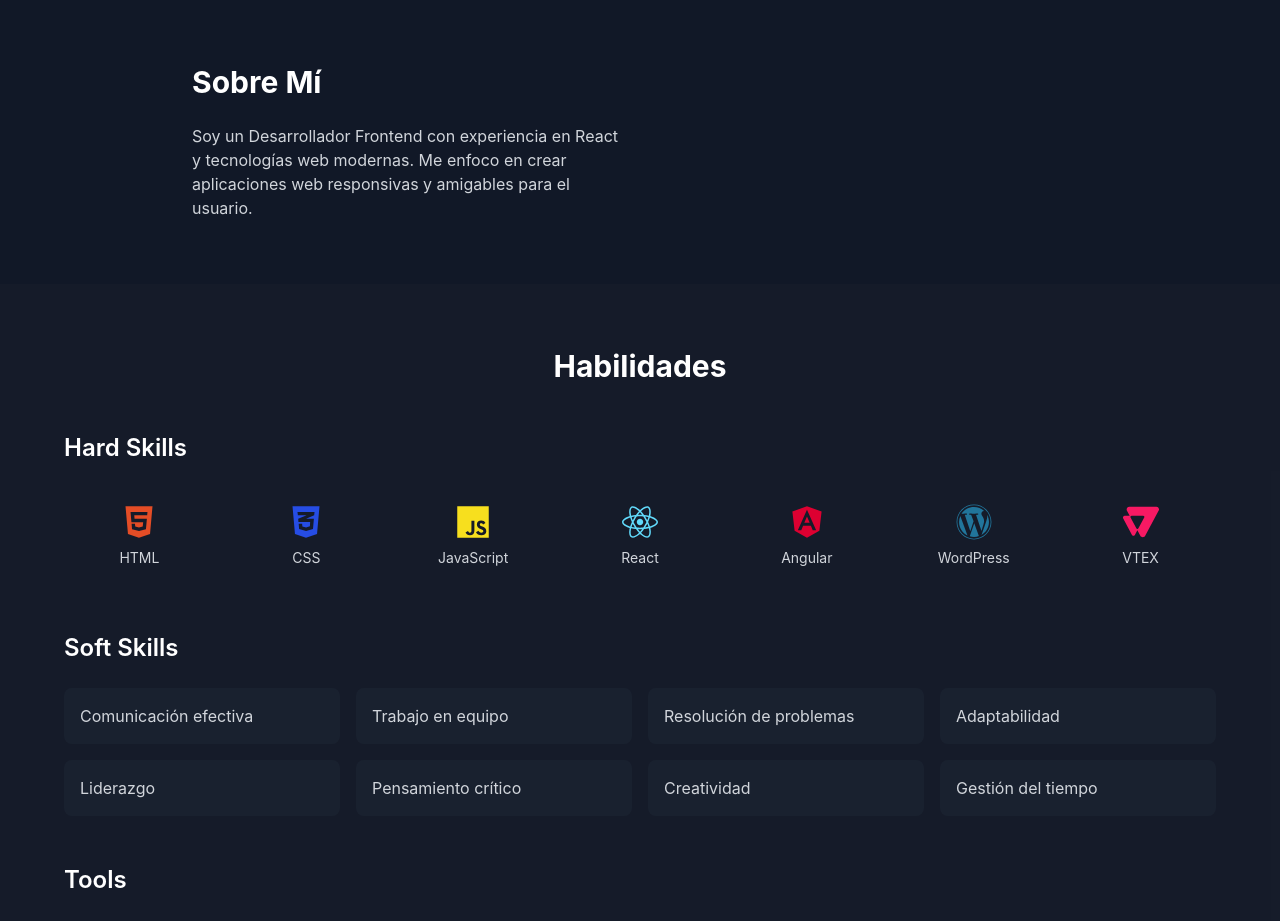
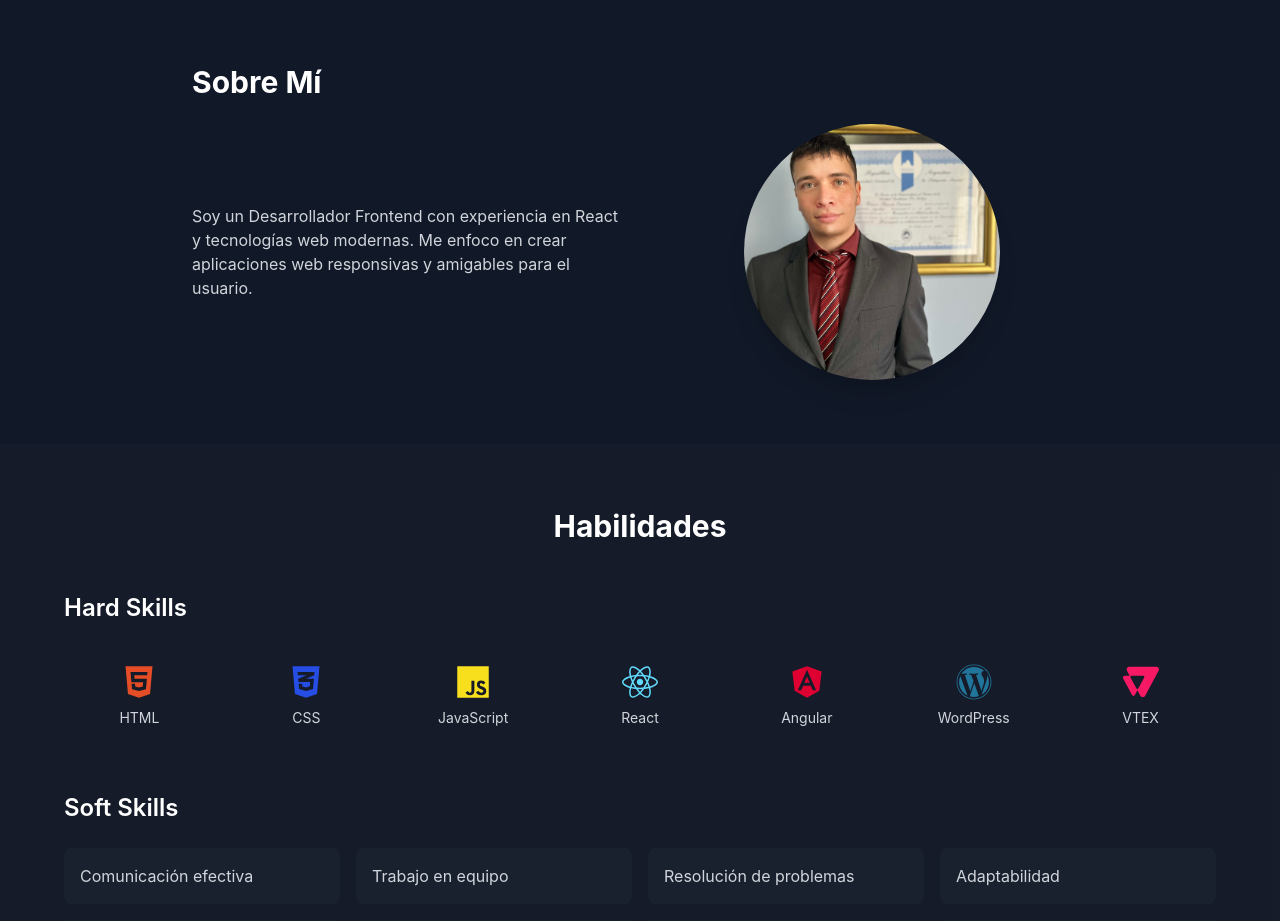
Before and after one commit to fbiason/portfolio-biason, a React (Vite) app: page / in a window 1280 px wide. Shown: the part 800-1721 px from the top of the page. Built offline with nearby package versions, Linux system fonts and the light colour scheme.

Commit message:
web biason

```diff
--- a/src/App.jsx
+++ b/src/App.jsx
@@ -129,11 +129,21 @@ function AboutSection({ language }) {
     <section id="about" className="py-16 px-4">
       <div className="max-w-4xl mx-auto">
         <h3 className="text-3xl font-bold mb-6">{translations[language].aboutMe}</h3>
-        <div className="grid md:grid-cols-2 gap-8">
+        <div className="grid md:grid-cols-2 gap-8 items-center">
           <div className="space-y-4">
             <p className="text-gray-300">
               {translations[language].aboutDescription}
             </p>
+          </div>
+          <div className="flex justify-center">
+            <motion.img
+              src="/images/biason.jpg"
+              alt="Franco Biason"
+              className="w-64 h-64 object-cover rounded-full shadow-xl"
+              initial={{ opacity: 0, scale: 0.5 }}
+              whileInView={{ opacity: 1, scale: 1 }}
+              transition={{ duration: 0.5 }}
+            />
           </div>
         </div>
       </div>
```
